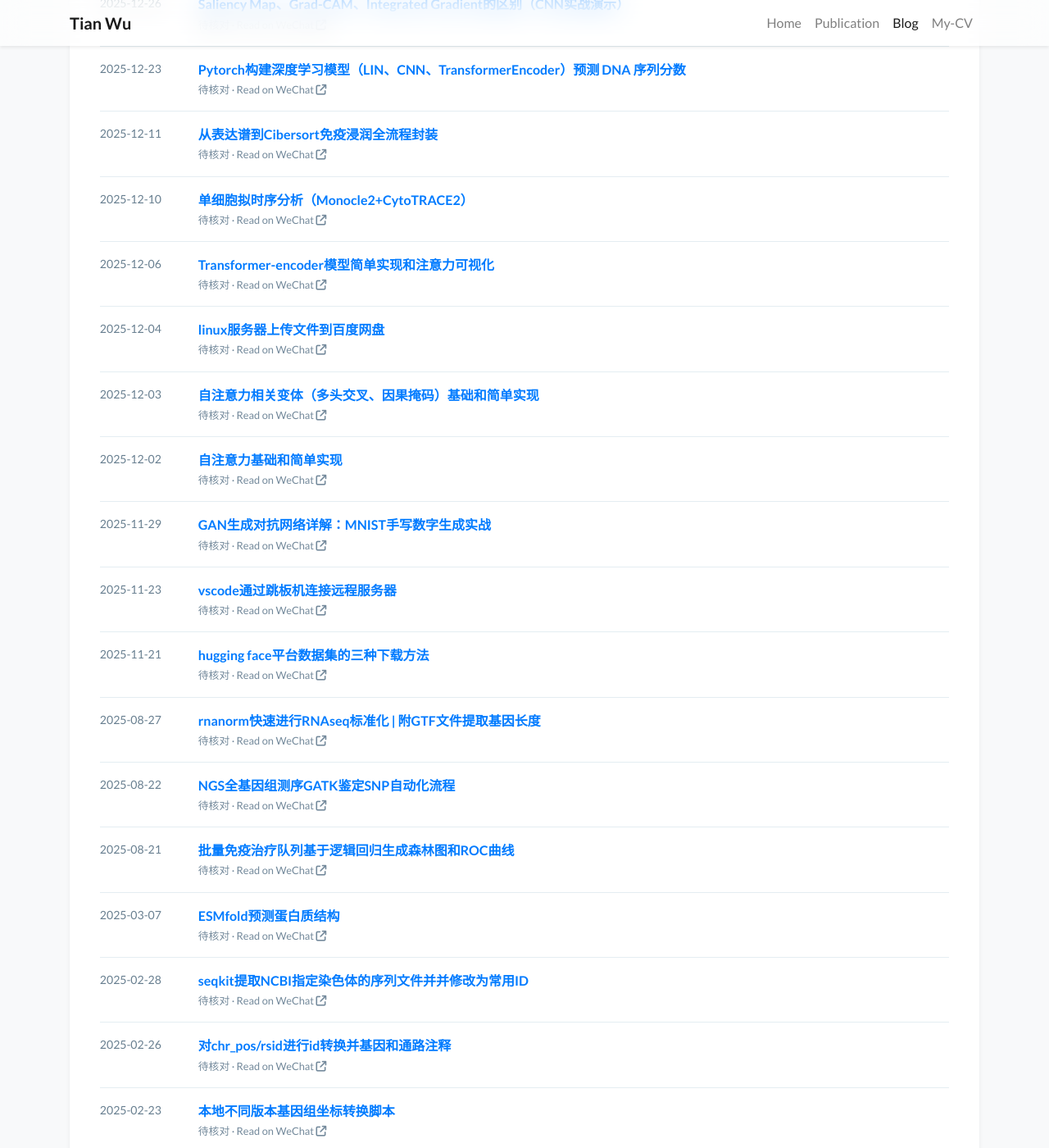
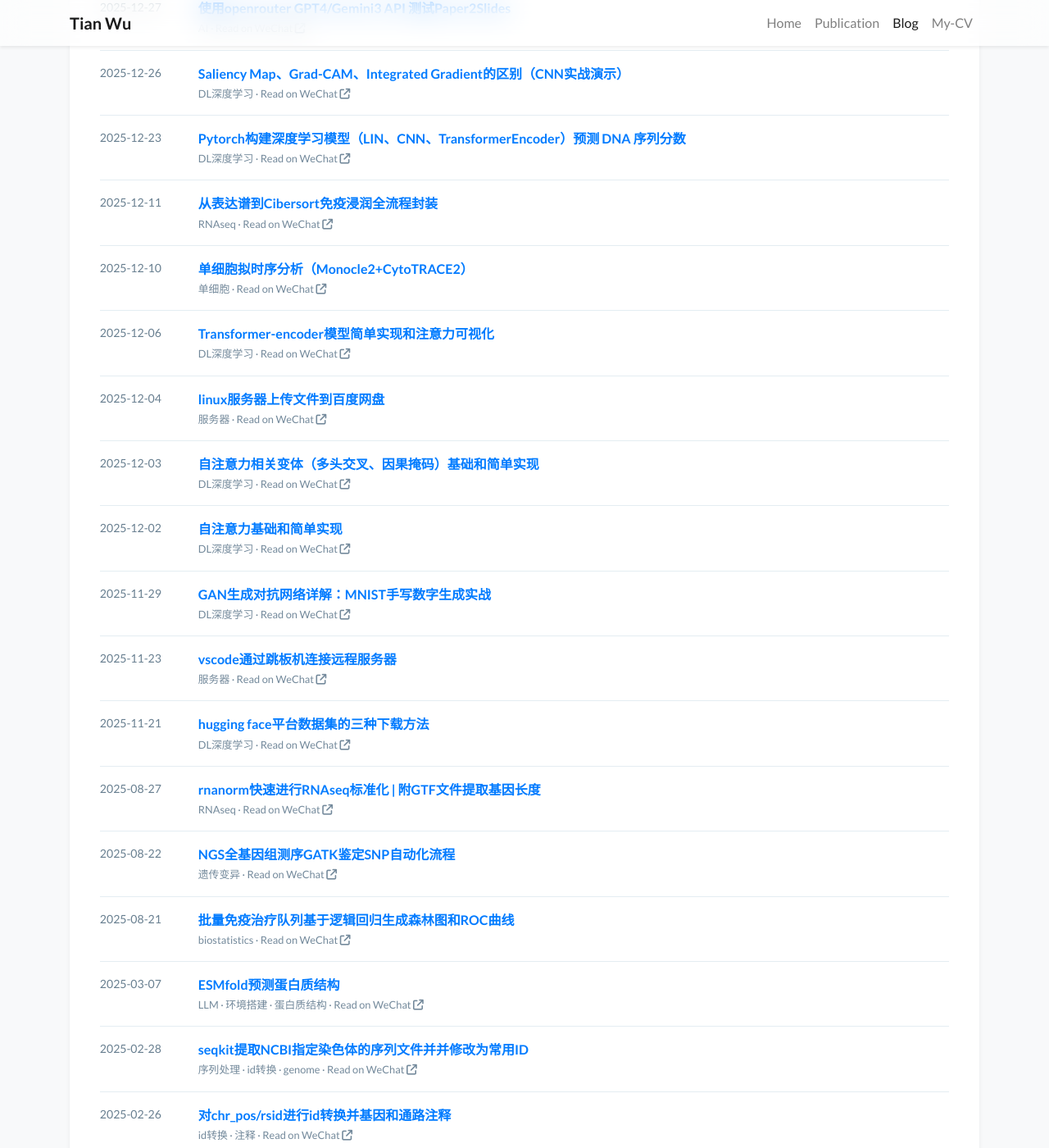
Before and after one commit to QuaSiMoDooooo/QuaSiMoDooooo.github.io, a Jekyll site: the page built from blog.html, in a window 1280 px wide and 1400 px high, scrolled down 2015 px. Shown: the whole window at 82% size. Built offline with Jekyll 4.4.1, drawn with Linux system fonts in a browser that asks for light colours; nearby versions of some CDN libraries; a style sheet for code colours, icons or effects is not loaded; some of the changed text lies outside the part shown.

Commit message:
feat(blog): organize posts by wechat collections

```diff
--- a/_data/biokernel.json
+++ b/_data/biokernel.json
@@ -3,240 +3,327 @@
     "date": "2026-08-13",
     "title": "让 AI 真正学会开发 R 包：developing-r-packages Skill 深度拆解",
     "url": "https://mp.weixin.qq.com/s/QRQta_7j9vMfp70EeZF_wg",
-    "category": "R包开发"
+    "categories": [
+      "R包开发"
+    ]
   },
   {
     "date": "2026-08-09",
     "title": "文献分享 NC | ccsmeth：利用 PacBio HiFi 动力学信号实现 5mCpG 检测与甲基化分相",
     "url": "https://mp.weixin.qq.com/s/-4bHRNe6NppbJtvrJD8_hg",
-    "category": "DNA修饰"
+    "categories": [
+      "DNA修饰"
+    ]
   },
   {
     "date": "2026-08-06",
     "title": "文献分享 BIB | 从多视图学习到机制解释：IMVRL-GCN 融合多组学数据识别癌基因",
     "url": "https://mp.weixin.qq.com/s/tNiLsuzBQe7Sb72C8vbq1w",
-    "category": "GNN"
+    "categories": [
+      "GNN"
+    ]
   },
   {
     "date": "2026-08-04",
     "title": "图自监督学习：标准分类、经典模型结构与方法演进",
     "url": "https://mp.weixin.qq.com/s/PMKdb4Z3IKy5cEKcO-H0_g",
-    "category": "GNN"
+    "categories": [
+      "GNN"
+    ]
   },
   {
     "date": "2026-08-03",
     "title": "文献分享 Cell | UniPert-G2CP：从统一分子表征到遗传—化学扰动表型迁移",
     "url": "https://mp.weixin.qq.com/s/-vwd5aQbu7-GYTU4WlIw3w",
-    "category": "虚拟筛选"
+    "categories": [
+      "虚拟筛选"
+    ]
   },
   {
     "date": "2026-08-01",
     "title": "molecular-io：让 AI 真正理解分子结构文件，而不只是完成格式转换",
     "url": "https://mp.weixin.qq.com/s/-tPxDfV7VVv9ipqEX9TACQ",
-    "category": "药物信息"
+    "categories": [
+      "药物信息"
+    ]
   },
   {
     "date": "2026-07-31",
     "title": "文献分享 NMI | MoLFormer：仅凭 SMILES，十亿级化学语言模型能否学会分子结构与性质？",
     "url": "https://mp.weixin.qq.com/s/8brWvJhCYXPkoQ8ZMx_UkA",
-    "category": "LLM"
+    "categories": [
+      "LLM"
+    ]
   },
   {
     "date": "2026-07-30",
     "title": "scTenifold Virtual Perturbation Skill",
     "url": "https://mp.weixin.qq.com/s/bky2dBt8jlUL92PfqHYYfw",
-    "category": "虚拟筛选"
+    "categories": [
+      "虚拟筛选"
+    ]
   },
   {
     "date": "2026-07-29",
     "title": "文献分享 NMI | 从多模态表征到百万级虚拟筛选：GerNA-Bind 如何预测 RNA–小分子结合特异性",
     "url": "https://mp.weixin.qq.com/s/JRR5nTCJiJ7bvOKr2pg8pQ",
-    "category": "RNA-小分子配体"
+    "categories": [
+      "RNA-小分子配体"
+    ]
   },
   {
     "date": "2026-07-25",
     "title": "从虚拟过表达、虚拟敲除到虚拟筛药：三种虚拟计算方法全解析",
     "url": "https://mp.weixin.qq.com/s/4N5VtFObuR781Lwe0sMa7Q",
-    "category": "虚拟筛选"
+    "categories": [
+      "虚拟筛选"
+    ]
   },
   {
     "date": "2026-07-23",
     "title": "文献分享 Science | 利用转录组学的主动学习框架识别疾病表型调控化合物",
     "url": "https://mp.weixin.qq.com/s/RHwvgs8i5GcLvNBFkfTjtg",
-    "category": "待核对"
+    "categories": [
+      "虚拟筛选"
+    ]
   },
   {
     "date": "2026-07-20",
     "title": "文献分享 NBT | 无需 RNA 三维结构预测小分子–RNA 相互作用",
     "url": "https://mp.weixin.qq.com/s/CcV1IPBUBMKApzPrB7cWdA",
-    "category": "待核对"
+    "categories": [
+      "RNA-小分子配体"
+    ]
   },
   {
     "date": "2026-07-19",
     "title": "文献分享 NCS | 通过数据扰动和增强建模进行 RNA-配体相互作用评分",
     "url": "https://mp.weixin.qq.com/s/N3PUSRXyQxnX04Wrlo3hbA",
-    "category": "待核对"
+    "categories": [
+      "RNA-小分子配体"
+    ]
   },
   {
     "date": "2026-01-16",
     "title": "hello-agents 智能体经典范式构建之ReAct 实战",
     "url": "https://mp.weixin.qq.com/s/AqXD-YKHQtqw55QUWH_W3A",
-    "category": "待核对"
+    "categories": [
+      "Agent"
+    ]
   },
   {
     "date": "2026-01-15",
     "title": "mRNA | 关于“病毒通过阻止 RNA 环化来逃避宿主的密码子使用控制，从而保证自身蛋白的高效合成”的一些思考",
     "url": "https://mp.weixin.qq.com/s/KcgmiwhiHrNi1swFPGGquw",
-    "category": "待核对"
+    "categories": [
+      "mRNA"
+    ]
   },
   {
     "date": "2026-01-13",
     "title": "siRNA | 普乐司兰钠通过沉默肝脏APOC3基因降低FCS甘油三酯水平",
     "url": "https://mp.weixin.qq.com/s/goQVkhOuFAfZmcD2MQ4OuQ",
-    "category": "待核对"
+    "categories": [
+      "siRNA"
+    ]
   },
   {
     "date": "2026-01-12",
     "title": "Benchmark | Nat. Commun. | 对预训练基因组语言模型进行 RNA 序列相关预测应用的基准测试",
     "url": "https://mp.weixin.qq.com/s/z9XXzNBq4W1zmJ13-A78YQ",
-    "category": "待核对"
+    "categories": [
+      "LLM"
+    ]
   },
   {
     "date": "2026-01-03",
     "title": "综述 | Drug Discov. Today | 人工智能在小核酸治疗药物开发中的应用",
     "url": "https://mp.weixin.qq.com/s/ILOHbIyKCw-i2dD-SHf44g",
-    "category": "待核对"
+    "categories": [
+      "DRP"
+    ]
   },
   {
     "date": "2025-12-29",
     "title": "文献分享 J. Transl. Med. | 迁移学习 | TRANSPIRE-DRP基于领域自适应的PDX临床药物反应转化框架",
     "url": "https://mp.weixin.qq.com/s/ybQntDhLI_of8Hyznf7lnw",
-    "category": "待核对"
+    "categories": [
+      "DRP"
+    ]
   },
   {
     "date": "2025-12-28",
     "title": "文献分享 BIB | 少样本学习 | MetaSynergy：基于快速跨层自适应元优化的少样本药物协同作用预测",
     "url": "https://mp.weixin.qq.com/s/Nc4XlGDUiQLJy_P7FSvagg",
-    "category": "待核对"
+    "categories": [
+      "DRP"
+    ]
   },
   {
     "date": "2025-12-27",
     "title": "使用openrouter GPT4/Gemini3 API 测试Paper2Slides",
     "url": "https://mp.weixin.qq.com/s/d7gpx9cKLVNu0LGVA5haZQ",
-    "category": "待核对"
+    "categories": [
+      "AI"
+    ]
   },
   {
     "date": "2025-12-26",
     "title": "Saliency Map、Grad-CAM、Integrated Gradient的区别（CNN实战演示）",
     "url": "https://mp.weixin.qq.com/s/l66EfGxT0_C7ypMyehMZjw",
-    "category": "待核对"
+    "categories": [
+      "DL深度学习"
+    ]
   },
   {
     "date": "2025-12-23",
     "title": "Pytorch构建深度学习模型（LIN、CNN、TransformerEncoder）预测 DNA 序列分数",
     "url": "https://mp.weixin.qq.com/s/cDJ0QifN3-upYaAI-SZuvQ",
-    "category": "待核对"
+    "categories": [
+      "DL深度学习"
+    ]
   },
   {
     "date": "2025-12-11",
     "title": "从表达谱到Cibersort免疫浸润全流程封装",
     "url": "https://mp.weixin.qq.com/s/WxkT-K9zAbq6ffPLya19YQ",
-    "category": "待核对"
+    "categories": [
+      "RNAseq"
+    ]
   },
   {
     "date": "2025-12-10",
     "title": "单细胞拟时序分析（Monocle2+CytoTRACE2）",
     "url": "https://mp.weixin.qq.com/s/X1UkMHOBvQi5T_n3-HV_Xw",
-    "category": "待核对"
+    "categories": [
+      "单细胞"
+    ]
   },
   {
     "date": "2025-12-06",
     "title": "Transformer-encoder模型简单实现和注意力可视化",
     "url": "https://mp.weixin.qq.com/s/52xy9ykhAKJcIlTCzNTm6Q",
-    "category": "待核对"
+    "categories": [
+      "DL深度学习"
+    ]
   },
   {
     "date": "2025-12-04",
     "title": "linux服务器上传文件到百度网盘",
     "url": "https://mp.weixin.qq.com/s/I4DpymtikQwJP9ilcea1dw",
-    "category": "待核对"
+    "categories": [
+      "服务器"
+    ]
   },
   {
     "date": "2025-12-03",
     "title": "自注意力相关变体（多头交叉、因果掩码）基础和简单实现",
     "url": "https://mp.weixin.qq.com/s/WNBttzCyQe2MJlQzm1NJcA",
-    "category": "待核对"
+    "categories": [
+      "DL深度学习"
+    ]
   },
   {
     "date": "2025-12-02",
     "title": "自注意力基础和简单实现",
     "url": "https://mp.weixin.qq.com/s/EaaJkx7VhVnutDxXb4GPpA",
-    "category": "待核对"
+    "categories": [
+      "DL深度学习"
+    ]
   },
   {
     "date": "2025-11-29",
     "title": "GAN生成对抗网络详解：MNIST手写数字生成实战",
     "url": "https://mp.weixin.qq.com/s/UrqXiCStZCtfT-ujHFtzuQ",
-    "category": "待核对"
+    "categories": [
+      "DL深度学习"
+    ]
   },
   {
     "date": "2025-11-23",
     "title": "vscode通过跳板机连接远程服务器",
     "url": "https://mp.weixin.qq.com/s/iWs63eDSo4FTLKQZxPtmRw",
-    "category": "待核对"
+    "categories": [
+      "服务器"
+    ]
   },
   {
     "date": "2025-11-21",
     "title": "hugging face平台数据集的三种下载方法",
     "url": "https://mp.weixin.qq.com/s/uEhlMACNyvV44cMkpG26AQ",
-    "category": "待核对"
+    "categories": [
+      "DL深度学习"
+    ]
   },
   {
     "date": "2025-08-27",
     "title": "rnanorm快速进行RNAseq标准化 | 附GTF文件提取基因长度",
     "url": "https://mp.weixin.qq.com/s/QZ9elPgUaYz3ppTcMW3t_A",
-    "category": "待核对"
+    "categories": [
+      "RNAseq"
+    ]
   },
   {
     "date": "2025-08-22",
     "title": "NGS全基因组测序GATK鉴定SNP自动化流程",
     "url": "https://mp.weixin.qq.com/s/Jkg9VUYoMPF1eBWui-QLPg",
-    "category": "待核对"
+    "categories": [
+      "遗传变异"
+    ]
   },
   {
     "date": "2025-08-21",
     "title": "批量免疫治疗队列基于逻辑回归生成森林图和ROC曲线",
     "url": "https://mp.weixin.qq.com/s/mGTGOHxNsrLpa8U3oP15PA",
-    "category": "待核对"
+    "categories": [
+      "biostatistics"
+    ]
   },
   {
     "date": "2025-03-07",
     "title": "ESMfold预测蛋白质结构",
     "url": "https://mp.weixin.qq.com/s/uJX_lbVLXj43cJ9dVmL4qQ",
-    "category": "待核对"
+    "categories": [
+      "LLM",
+      "环境搭建",
+      "蛋白质结构"
+    ]
   },
   {
     "date": "2025-02-28",
     "title": "seqkit提取NCBI指定染色体的序列文件并并修改为常用ID",
     "url": "https://mp.weixin.qq.com/s/-t3SRpGZ29ZYvHPZtafYbA",
-    "category": "待核对"
+    "categories": [
+      "序列处理",
+      "id转换",
+      "genome"
+    ]
   },
   {
     "date": "2025-02-26",
     "title": "对chr_pos/rsid进行id转换并基因和通路注释",
     "url": "https://mp.weixin.qq.com/s/2XlcxdsfwF6FnDBi2O9I1w",
-    "category": "待核对"
+    "categories": [
+      "id转换",
+      "注释"
+    ]
   },
   {
     "date": "2025-02-23",
     "title": "本地不同版本基因组坐标转换脚本",
     "url": "https://mp.weixin.qq.com/s/TgToFykk-ap2NO3sGybWcQ",
-    "category": "待核对"
+    "categories": [
+      "id转换",
+      "genome"
+    ]
   },
   {
     "date": "2025-02-22",
     "title": "python中快速判断某个一维数组满足什么分布",
     "url": "https://mp.weixin.qq.com/s/e_e0K6ONwwBkjUGVFwEnPg",
-    "category": "待核对"
+    "categories": [
+      "biostatistics",
+      "python"
+    ]
   }
 ]
--- a/blog.html
+++ b/blog.html
@@ -4,15 +4,15 @@ title: Blog
 navbar_title: Blog
 ---
 <section class="blog-index bg-white shadow-sm rounded-xl">
-  <header><h1>Blog</h1><p>Articles originally published on <strong>BioKernel</strong> · 微信公众号<br><small>分类持续整理中；点击标题阅读微信原文。</small></p></header>
-  {% assign groups = site.data.biokernel | group_by: "category" | sort: "name" %}
-  <div class="blog-filters" aria-label="文章合集分类"><button class="active" data-category="all" aria-pressed="true">全部</button>{% for group in groups %}<button data-category="{{ group.name | escape }}" aria-pressed="false">{{ group.name | escape }}</button>{% endfor %}</div>
+  <header><h1>Blog</h1><p>Articles originally published on <strong>BioKernel</strong> · 微信公众号<br><small>按公众号合集筛选；点击标题阅读微信原文。</small></p></header>
+  {% assign groups = site.data.biokernel | map: "categories" | join: "|" | split: "|" | uniq | sort %}
+  <div class="blog-filters" aria-label="文章合集分类"><button class="active" data-category="all" aria-pressed="true">全部</button>{% for group in groups %}<button data-category="{{ group | escape }}" aria-pressed="false">{{ group | escape }}</button>{% endfor %}</div>
   <ol class="blog-list">
     {% assign posts = site.data.biokernel | sort: 'date' | reverse %}
-    {% for post in posts %}<li data-category="{{ post.category | escape }}"><time datetime="{{ post.date }}">{{ post.date }}</time><div><a href="{{ post.url | escape }}" target="_blank" rel="noopener noreferrer">{{ post.title | escape }}</a><small>{{ post.category | escape }} · Read on WeChat <i class="fas fa-arrow-up-right-from-square" aria-hidden="true"></i></small></div></li>{% endfor %}
+    {% for post in posts %}<li data-categories="{{ post.categories | jsonify | escape }}"><time datetime="{{ post.date }}">{{ post.date }}</time><div><a href="{{ post.url | escape }}" target="_blank" rel="noopener noreferrer">{{ post.title | escape }}</a><small>{{ post.categories | join: " · " | escape }} · Read on WeChat <i class="fas fa-arrow-up-right-from-square" aria-hidden="true"></i></small></div></li>{% endfor %}
   </ol>
 </section>
 
 <script>
-document.querySelectorAll('.blog-filters button').forEach(function(button) { button.addEventListener('click', function() { document.querySelectorAll('.blog-filters button').forEach(function(b){b.classList.remove('active');b.setAttribute('aria-pressed','false')}); button.classList.add('active');button.setAttribute('aria-pressed','true'); document.querySelectorAll('.blog-list li').forEach(function(item){item.hidden=button.dataset.category!=='all' && item.dataset.category!==button.dataset.category}); }); });
+document.querySelectorAll('.blog-filters button').forEach(function(button) { button.addEventListener('click', function() { document.querySelectorAll('.blog-filters button').forEach(function(b){b.classList.remove('active');b.setAttribute('aria-pressed','false')}); button.classList.add('active');button.setAttribute('aria-pressed','true'); document.querySelectorAll('.blog-list li').forEach(function(item){item.hidden=button.dataset.category!=='all' && !JSON.parse(item.dataset.categories).includes(button.dataset.category)}); }); });
 </script>
```
